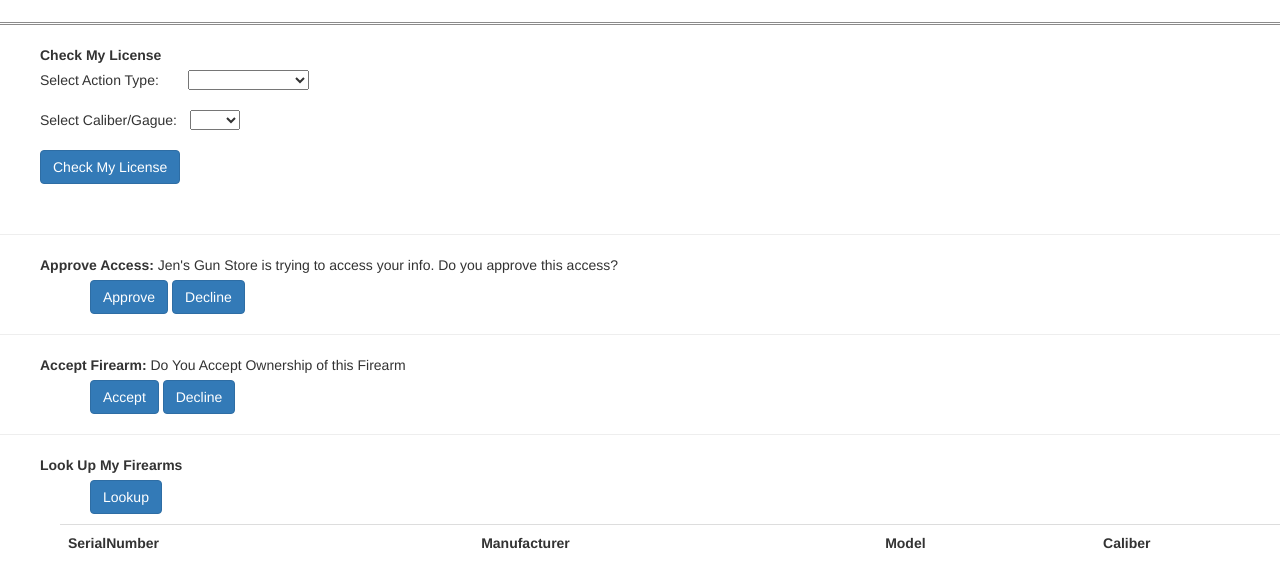
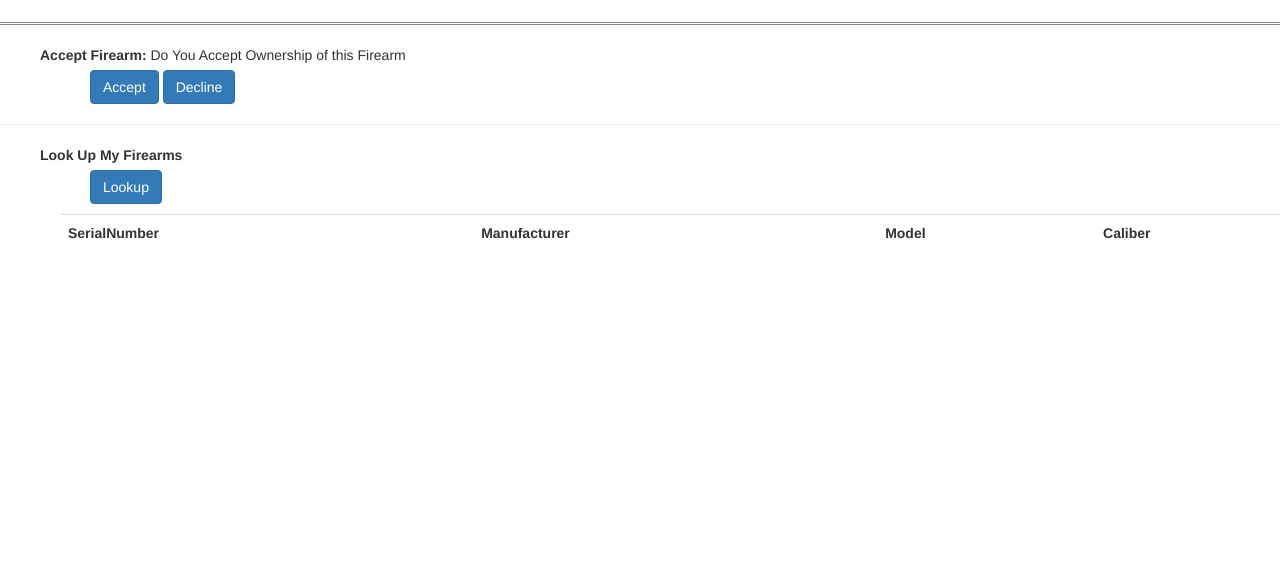
Before and after one commit to jenmcgrath01/SelfControlDemo, a website: page sc-app/client/buyer.html in a window 1280 px wide. Shown: the part 356-937 px from the top of the page. After the commit the page ends 800 px from the top, so only its background shows below. Drawn offline with nearby package versions, Linux system fonts and the light colour scheme.

Commit message:
remove license BS from buyer.html and start cleanin stuff up

```diff
--- a/sc-app/client/buyer.html
+++ b/sc-app/client/buyer.html
@@ -36,26 +36,6 @@
                    <select style= "margin-left: 15px" ng-model="holderName" ng-options="x for x in holderList" ></select>
         </p><hr style="border-top: 3px double #8c8b8b">
 
-        <p style="margin-left: 40px" >
-        <label>Check My License</label>
-         <br>
-               Select Action Type:
-              <select ng-model="licenseAction" ng-options="y for y in actionList" style="margin-left: 25px"></select><br><br>
-              Select Caliber/Gague:
-              <select ng-model='licenseCaliber' ng-options='x for x in ammoList' style="margin-left: 9px"></select>
-              <br><br>
-              <input id="demo_buyer" type="submit" value="Check My License" class="btn btn-primary" ng-click="demo_buyer_1()"><br>
-            <p ng-bind='resultsText'></p><br>
-             <img id="demo_buyer_1_img" src="images/fake_qr.png"/></p><hr>
-
-        <p style="margin-left: 40px" >
-        <label>Approve Access:</label>
-            Jen's Gun Store is trying to access your info.  Do you approve this access?
-            <br>
-         <input style="margin-left: 50px" id="Approve" type="submit" value="Approve" class="btn btn-primary">
-         <input id="Deny" type="submit" value="Decline" class="btn btn-primary">
-         <br>
-        </p><hr>
 
         <p style="margin-left: 40px" >
         <label>Accept Firearm:</label>
```
